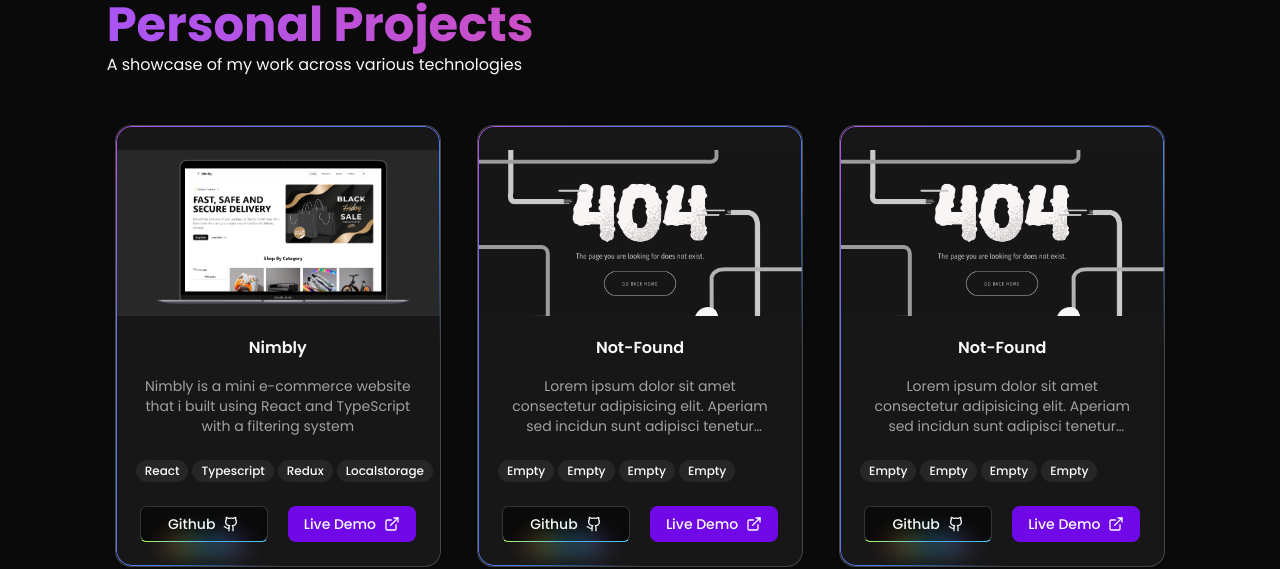
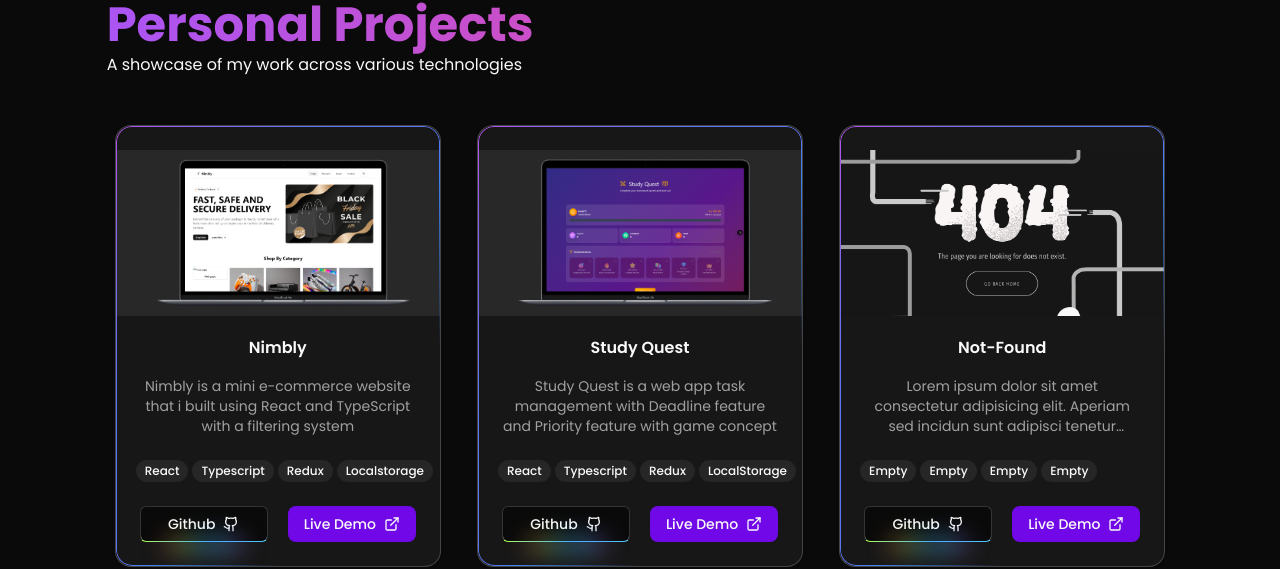
Before and after one commit to rezaahmadisukur/rezaahmadisukur-portofolio, a React (Vite) app: page / in a window 1280 px wide. Shown: the part 2198-2767 px from the top of the page. Built offline with nearby package versions, Linux system fonts and the light colour scheme.

Commit message:
test: add a new project in project part

```diff
--- a/src/components/personal-project.tsx
+++ b/src/components/personal-project.tsx
@@ -45,13 +45,6 @@ const PersonalProject = () => {
   const goToPage = (page: number) => {
     setCurrentPage(page);
   };
-
-  // const getProjects = useCallback(async () => {
-  //   const response = await fetch("/data/projects.json").then((res) =>
-  //     res.json()
-  //   );
-  //   setProjects(response.data);
-  // }, []);
 
   useEffect(() => {
     const load = async () => {
@@ -162,13 +155,15 @@ const data = [
   },
   {
     id: 2,
-    title: "Not-Found",
-    image: "",
+    title: "Study Quest",
+    image: "/assets/images/projects/project-2.png",
     desc: {
-      en: "Lorem ipsum dolor sit amet consectetur adipisicing elit. Aperiam sed incidun sunt adipisci tenetur magnam esse.",
-      id: "Lorem ipsum dolor sit amet consectetur adipisicing elit. Aperiam sed incidun sunt adipisci tenetur magnam esse."
+      en: "Study Quest is a web app task management with Deadline feature and Priority feature with game concept",
+      id: "Study Quest adalah sebuah aplikasi web manajemen tugas dengan fitur deadline dan fitur prioritas dengan konsep game"
     },
-    category: ["Empty", "Empty", "Empty", "Empty"]
+    category: ["React", "Typescript", "Redux", "LocalStorage"],
+    demo: "https://study-quest-management.vercel.app/",
+    github: "https://github.com/rezaahmadisukur/study-quest"
   },
   {
     id: 3,
```
Also changed, not shown: public/assets/images/projects/project-2.png (added).
